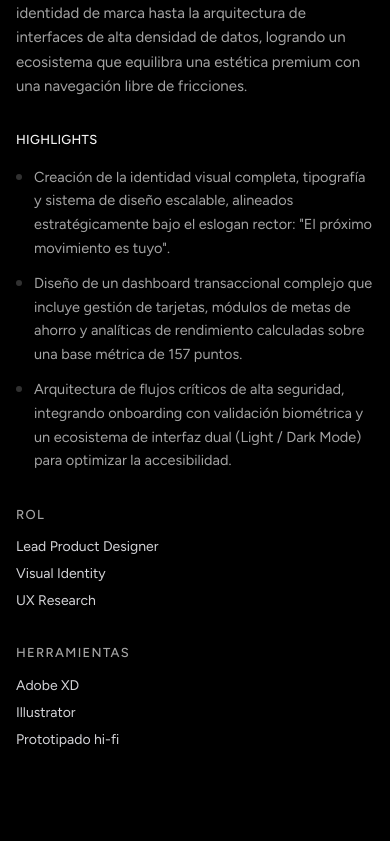
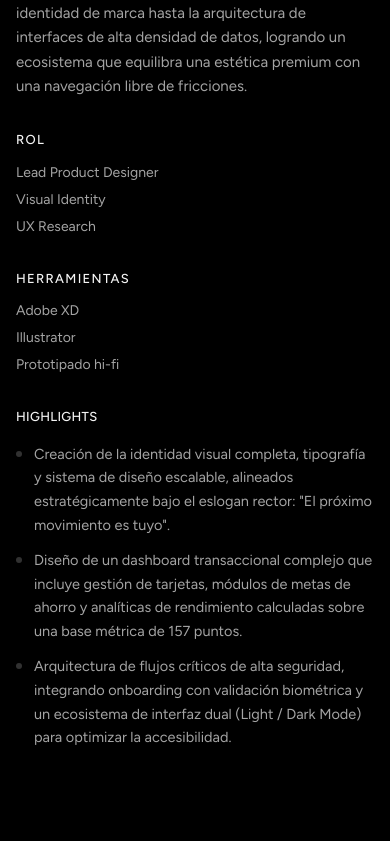
Before and after one commit to rosendojoseandres-dev/rosendodesign, a Next.js app: page / in a window 390 px wide. Shown: the part 1203-2044 px from the top of the page. Built offline with nearby package versions, Linux system fonts and the light colour scheme.

Commit message:
layout: reorder Roles and Tools above Highlights on mobile

```diff
--- a/src/components/ProjectsSection.tsx
+++ b/src/components/ProjectsSection.tsx
@@ -19,12 +19,37 @@ function ProjectBlock({ project }: { project: Project }) {
             {project.summary}
           </p>
 
+          {/* Roles y Herramientas (Mobile Only) */}
+          <div className="mt-8 flex flex-col gap-8 md:hidden">
+            {project.role && project.role.length > 0 && (
+              <div>
+                <h4 className="mb-3 text-[13px] font-medium tracking-widest text-[#F4F4F4] uppercase">Rol</h4>
+                <ul className="flex flex-col gap-1.5">
+                  {[...project.role].map((r, i) => (
+                    <li key={i} className="text-[14px] text-[#A4A4A4]">{r}</li>
+                  ))}
+                </ul>
+              </div>
+            )}
+            {project.tools && project.tools.length > 0 && (
+              <div>
+                <h4 className="mb-3 text-[13px] font-medium tracking-widest text-[#F4F4F4] uppercase">Herramientas</h4>
+                <ul className="flex flex-col gap-1.5">
+                  {[...project.tools].map((t, i) => (
+                    <li key={i} className="text-[14px] text-[#A4A4A4]">{t}</li>
+                  ))}
+                </ul>
+              </div>
+            )}
+          </div>
+
+          {/* Highlights */}
           {project.highlights && project.highlights.length > 0 && (
             <div className="mt-8">
-              <h4 className="mb-4 text-[13px] font-medium tracking-wide text-white uppercase">Highlights</h4>
+              <h4 className="mb-4 text-[13px] font-medium tracking-wide text-[#F4F4F4] uppercase">Highlights</h4>
               <ul className="flex flex-col gap-3">
                 {project.highlights.map((h, i) => (
-                  <li key={i} className="flex items-start gap-3 text-[14.5px] leading-relaxed text-zinc-400">
+                  <li key={i} className="flex items-start gap-3 text-[14.5px] leading-relaxed text-[#A4A4A4]">
                     <span className="mt-2 h-1.5 w-1.5 shrink-0 rounded-full bg-white/20" />
                     <span>{h}</span>
                   </li>
@@ -34,24 +59,24 @@ function ProjectBlock({ project }: { project: Project }) {
           )}
         </div>
 
-        {/* Roles y Herramientas */}
-        <div className="flex min-w-[200px] flex-col justify-end gap-8 md:text-right">
+        {/* Roles y Herramientas (Desktop Only) */}
+        <div className="hidden md:flex min-w-[200px] flex-col justify-end gap-8 md:text-right">
           {project.role && project.role.length > 0 && (
             <div>
-              <h4 className="mb-3 text-[13px] font-medium tracking-widest text-zinc-500 uppercase">Rol</h4>
+              <h4 className="mb-3 text-[13px] font-medium tracking-widest text-[#F4F4F4] uppercase">Rol</h4>
               <ul className="flex flex-col-reverse gap-1.5 md:items-end">
                 {[...project.role].reverse().map((r, i) => (
-                  <li key={i} className="text-[14px] text-zinc-300">{r}</li>
+                  <li key={i} className="text-[14px] text-[#A4A4A4]">{r}</li>
                 ))}
               </ul>
             </div>
           )}
           {project.tools && project.tools.length > 0 && (
             <div>
-              <h4 className="mb-3 text-[13px] font-medium tracking-widest text-zinc-500 uppercase">Herramientas</h4>
+              <h4 className="mb-3 text-[13px] font-medium tracking-widest text-[#F4F4F4] uppercase">Herramientas</h4>
               <ul className="flex flex-col-reverse gap-1.5 md:items-end">
                 {[...project.tools].reverse().map((t, i) => (
-                  <li key={i} className="text-[14px] text-zinc-300">{t}</li>
+                  <li key={i} className="text-[14px] text-[#A4A4A4]">{t}</li>
                 ))}
               </ul>
             </div>
```
